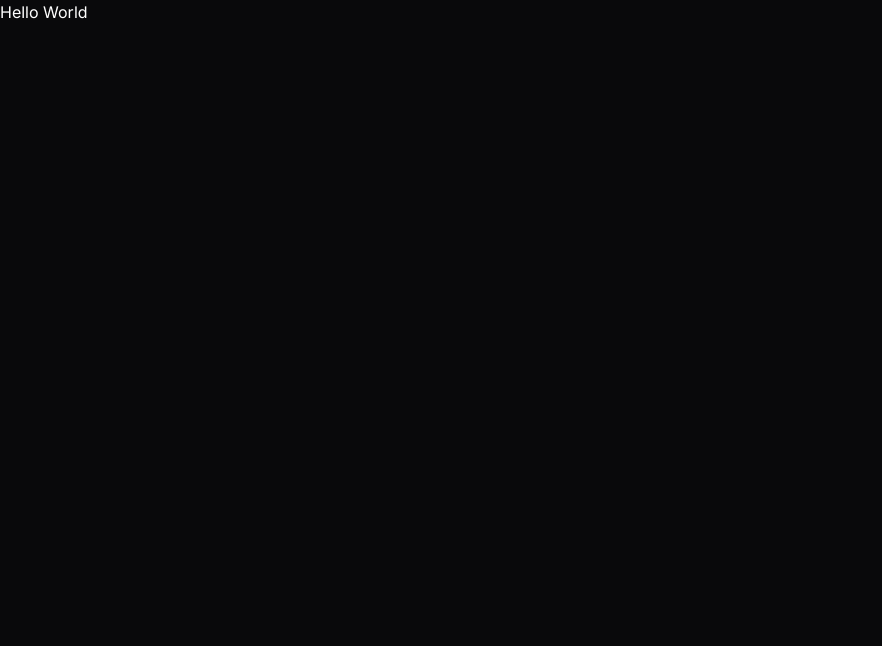
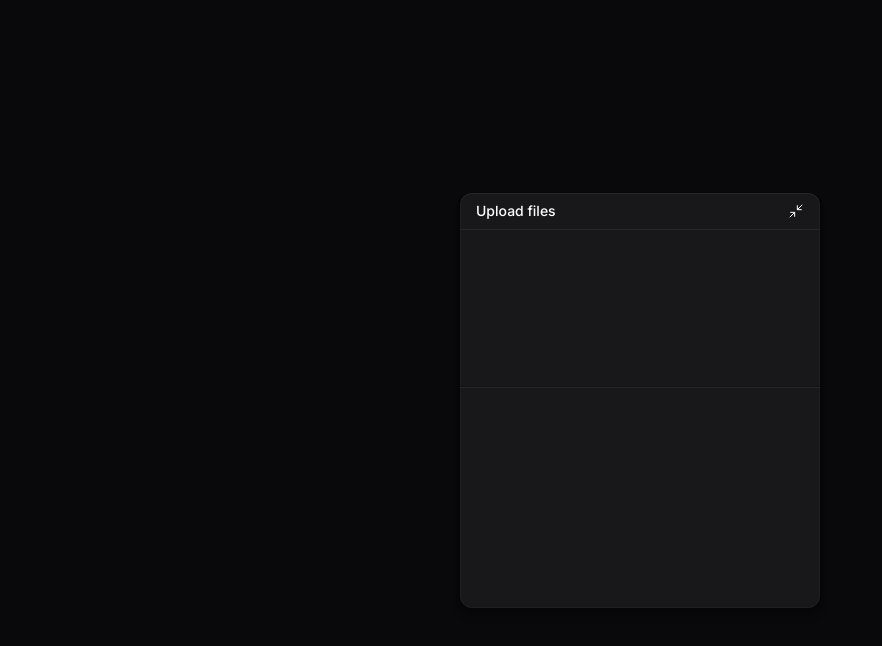
Before and after one commit to leandrobouwier/ftr-upload-widget-web, a React (Vite) app: page / in a window 1280 px wide. Shown: the top 646 px of the page, without its empty margins (0-882 px from the left). Built offline with nearby package versions, Linux system fonts and the light colour scheme.

Commit message:
componente header, list, dropzone

```diff
--- a/package.json
+++ b/package.json
@@ -11,6 +11,7 @@
   },
   "dependencies": {
     "@tailwindcss/vite": "^4.1.14",
+    "lucide-react": "^0.545.0",
     "react": "^19.1.1",
     "react-dom": "^19.1.1",
     "tailwindcss": "^4.1.14"
--- a/src/app.tsx
+++ b/src/app.tsx
@@ -1,5 +1,9 @@
+import { UploadWidget } from "./components/upload-widget";
+
 export function App() {
   return (
-   <h1 className="font-sans">Hello World</h1>
+   <main className="h-dvh flex flex-col items-center justify-center p-10">
+    <UploadWidget />
+   </main>
   )
 }
--- /dev/null
+++ b/src/components/upload-widget-dropzone.tsx
@@ -0,0 +1,5 @@
+export function UploadWidgetDropzone(){
+    return(
+        <div className="px-3 h-32"></div>
+    )
+}
--- /dev/null
+++ b/src/components/upload-widget-header.tsx
@@ -0,0 +1,12 @@
+import { Minimize2 } from "lucide-react"
+
+export function UploadWidgetHeader(){
+    return(
+        <div className="w-full p-4 py-2 bg-white/opacity border-zinc-800 border-b flex items-center justify-between">
+            <span className="text-sm font-medium">Upload files </span>
+            <button>
+                <Minimize2 strokeWidth={1.5} className="size-4" />
+            </button>
+        </div>
+    )
+}
--- /dev/null
+++ b/src/components/upload-widget-upload-list.tsx
@@ -0,0 +1,7 @@
+export function UploadWidgetUploadList(){
+    return(
+        <div className="px-3 h-48">
+
+        </div>
+    )
+}
--- a/src/components/upload-widget.tsx
+++ b/src/components/upload-widget.tsx
@@ -0,0 +1,19 @@
+import { UploadWidgetDropzone } from "./upload-widget-dropzone";
+import { UploadWidgetHeader } from "./upload-widget-header";
+import { UploadWidgetUploadList } from "./upload-widget-upload-list";
+
+export function UploadWidget(){
+    return (
+        <div className="bg-zinc-900 w-full overflow-hidden max-w-[360px] rounded-xl shadow-shape">
+            <UploadWidgetHeader />
+
+            <div className="flex flex-col gap-4 py-3">
+                <UploadWidgetDropzone />
+
+                <div className="h-px bg-zinc-800 border-t border-black/50 box-content" />
+
+                <UploadWidgetUploadList />
+            </div>
+        </div>
+    )
+}
--- a/src/index.css
+++ b/src/index.css
@@ -2,4 +2,18 @@
 
 @theme {
   --font-sans: "Inter", system-ui, sans-serif;
+
+  --opacity: 0.02;
+
+  --shadow-shape: 0px 8px 8px rgba(0, 0, 0, 0.1),
+    0px 4px 4px rgba(0, 0, 0, 0.1),
+    0px 2px 2px rgba(0, 0, 0, 0.1),
+    0px 0px 0px 1px rgba(0, 0, 0, 0.1),
+    inset 0px 0px 0px 1px rgba(255, 255, 255, 0.03),
+    inset 0px 1px 0px rgba(255, 255, 255, 0.03);
+
+  --shadow-shape-content: 0px 0px 0px 1px rgba(0, 0, 0, 0.25),
+    inset 0px 1px 0px rgba(255, 255, 255, 0.02), inset 0px 0px 0px 1px rgba(255, 255, 255, 0.02);
+
+
 }
```
Also changed, not shown: 1 other file (tests, documents, lock files or other folders).
